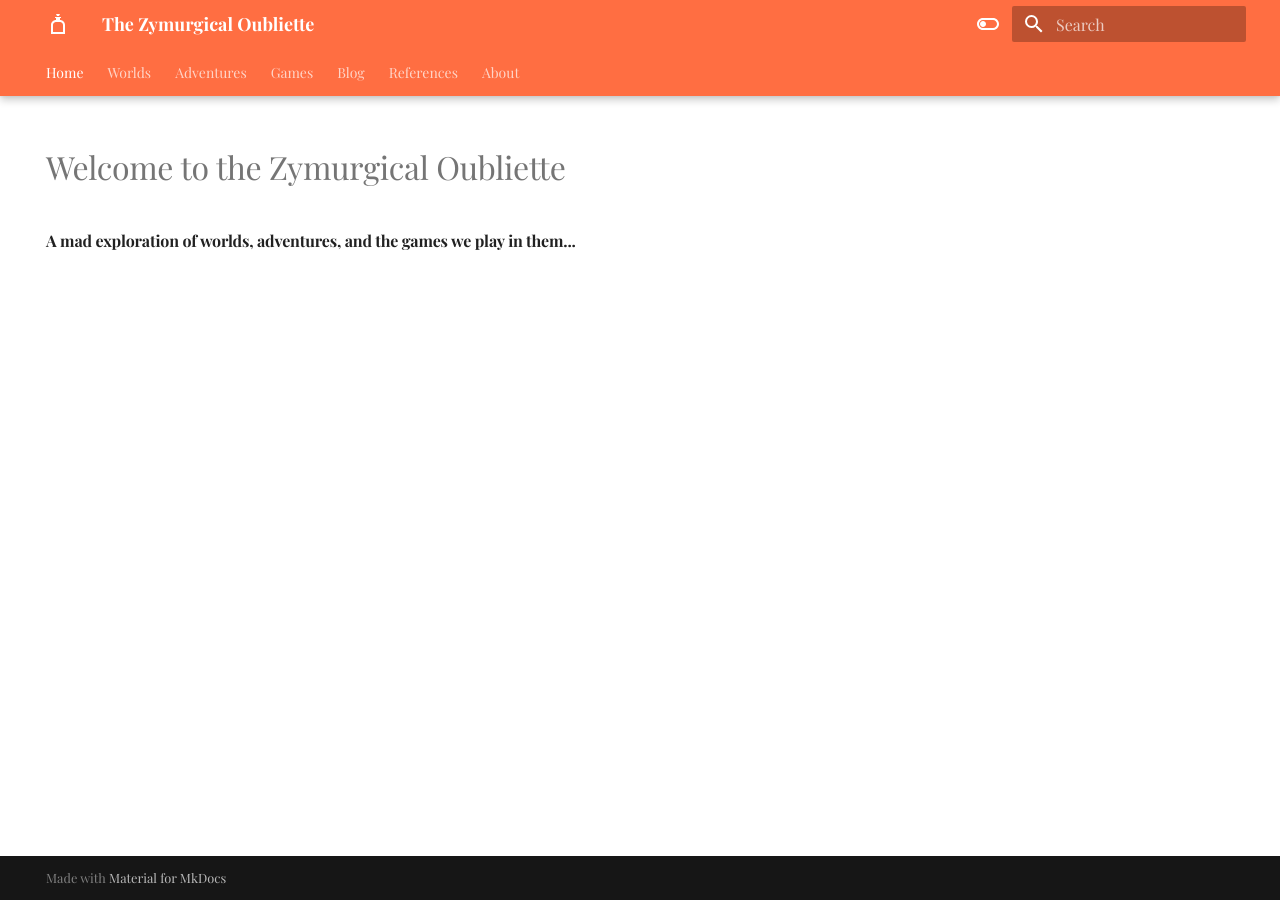
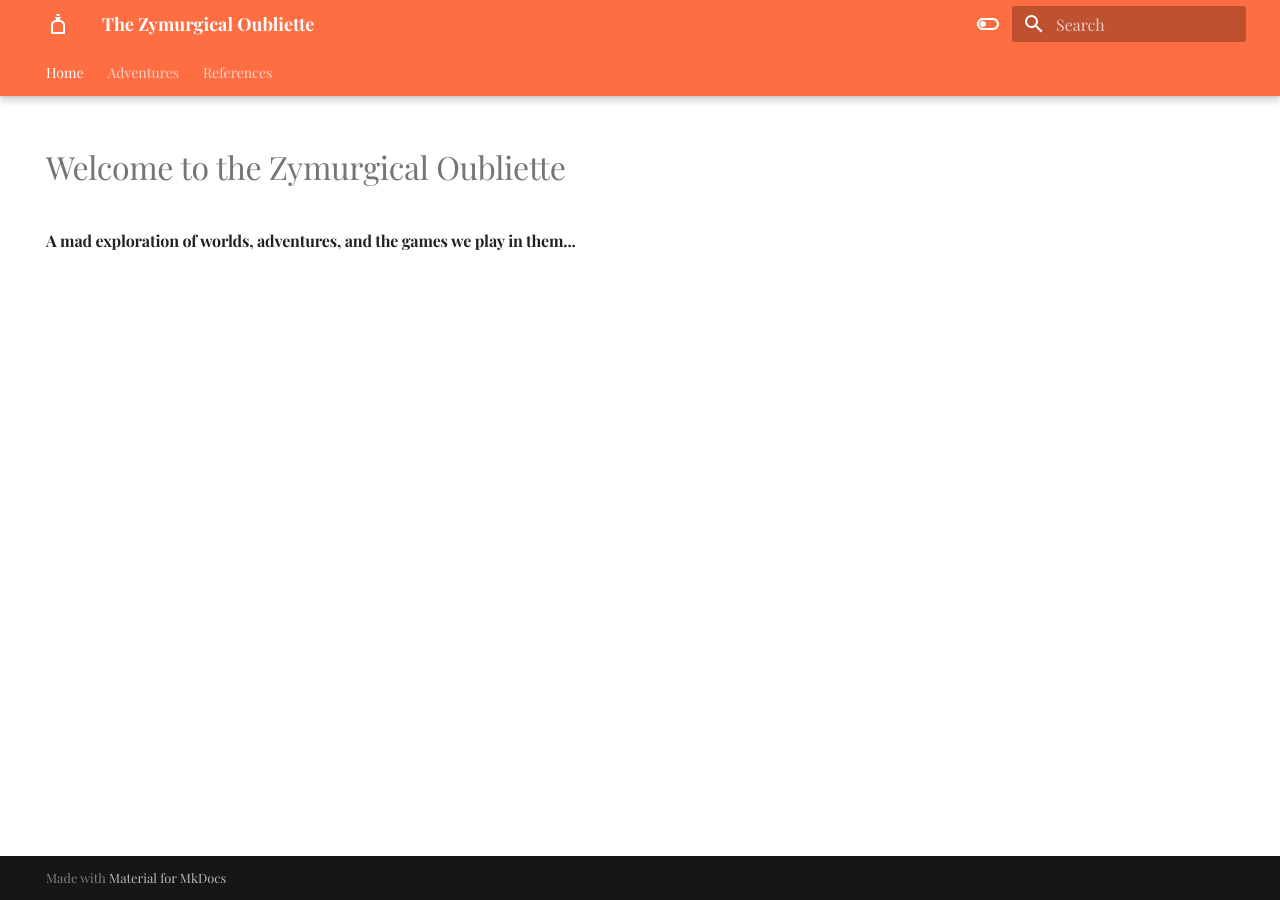
Before and after one commit to Half-Guinea-Press/zymurgical-oubliette, an MkDocs documentation site: the page built from docs/index.md, in a window 1280 px wide. Built offline with MkDocs 1.6.1 and Material for MkDocs 9.7.7, drawn with Linux system fonts in a browser that asks for light colours; some web fonts are replaced; comment, search, counter and statistics services are not loaded.

Commit message:
Update mkdocs.yml

```diff
--- a/mkdocs.yml
+++ b/mkdocs.yml
@@ -37,19 +37,11 @@ theme:
 nav:
   - Home:
     - index.md
-  - Worlds:
-    - worlds/index.md
   - Adventures:
     - adventures/index.md
     - Group N Campaign: adventures/group-n/index.md
-  - Games:
-    - games/index.md
-  - Blog:
-    - blog/index.md
   - References:
     - references/index.md
-  - About:
-    - about/index.md
 
 # Extensions
 markdown_extensions:
```
